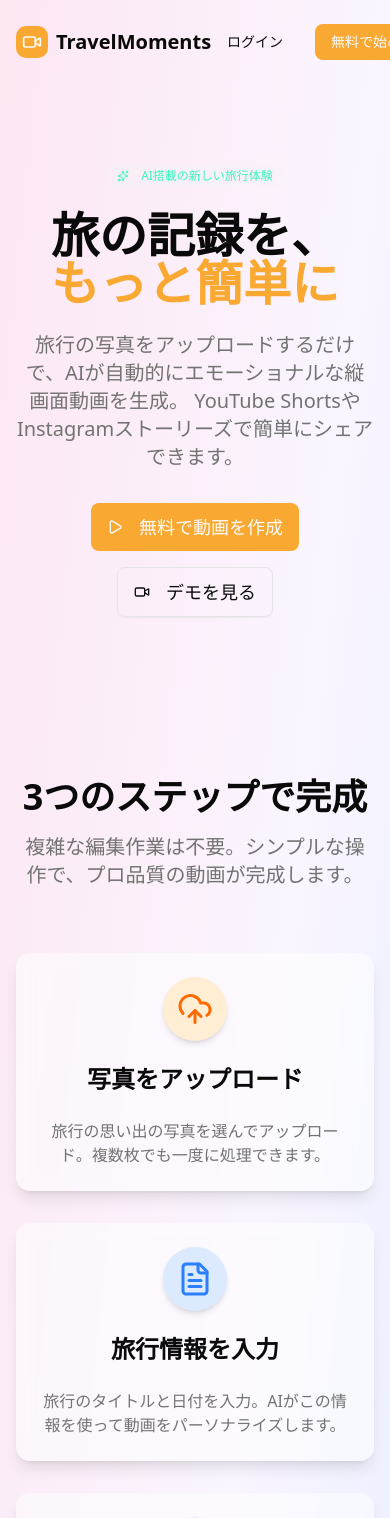
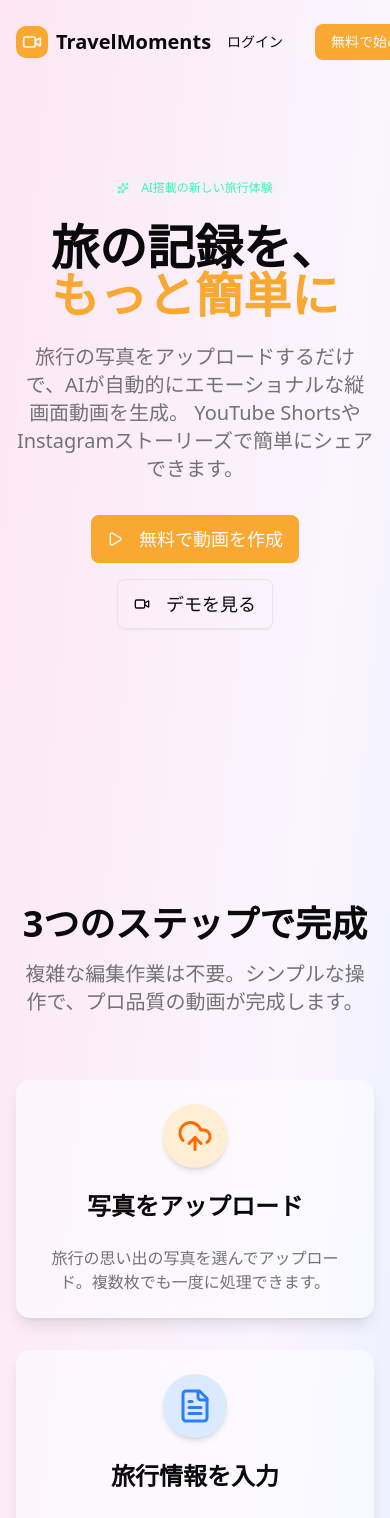
Before and after one commit to o-ga09/zenn-hackthon-2025, a Next.js app in the folder frontend/: page / in a window 390 px wide. Shown: the top 1518 px of the page. Built offline with nearby package versions, Linux system fonts and the light colour scheme; no server answers.

Commit message:
feat: 各コンポーネントにアニメーションを追加し、レイアウトを改善しました ✨

```diff
--- a/frontend/app/page.tsx
+++ b/frontend/app/page.tsx
@@ -1,19 +1,41 @@
+'use client'
 import LPFooter from '@/components/footer/LP-Footer'
 import LPHeader from '@/components/header/LP-Header'
 import Benefit from '@/components/lp/Benefit'
 import CTA from '@/components/lp/CTA'
 import Feature from '@/components/lp/Feature'
 import Hero from '@/components/lp/Hero'
+import { motion } from 'framer-motion'
 
 export default function HomePage() {
   return (
-    <div className="min-h-screen bg-gradient-to-br from-pink-100 via-purple-50 to-blue-100">
-      <LPHeader />
+    <motion.div
+      className="min-h-screen bg-gradient-to-br from-pink-100 via-purple-50 to-blue-100"
+      initial={{ opacity: 0 }}
+      animate={{ opacity: 1 }}
+      transition={{ duration: 0.5 }}
+    >
+      <motion.div
+        initial={{ opacity: 0, y: -20 }}
+        animate={{ opacity: 1, y: 0 }}
+        transition={{ duration: 0.7 }}
+      >
+        <LPHeader />
+      </motion.div>
+
       <Hero />
       <Feature />
       <Benefit />
       <CTA />
-      <LPFooter />
-    </div>
+
+      <motion.div
+        initial={{ opacity: 0, y: 20 }}
+        whileInView={{ opacity: 1, y: 0 }}
+        viewport={{ once: true }}
+        transition={{ duration: 0.7 }}
+      >
+        <LPFooter />
+      </motion.div>
+    </motion.div>
   )
 }
--- a/frontend/components/lp/Benefit.tsx
+++ b/frontend/components/lp/Benefit.tsx
@@ -58,7 +58,7 @@ export default function Benefit() {
   }, [isPaused])
 
   return (
-    <section className="container mx-auto px-4 py-20">
+    <section className="container mx-auto px-4 min-h-screen flex items-center py-10">
       <div className="grid lg:grid-cols-2 gap-8 md:gap-12 items-center max-w-5xl mx-auto">
         <div>
           <h3 className="text-3xl font-bold text-foreground mb-6">なぜTravelMomentsを選ぶのか？</h3>
--- a/frontend/components/lp/CTA.tsx
+++ b/frontend/components/lp/CTA.tsx
@@ -1,28 +1,85 @@
+'use client'
 import { Sparkles } from 'lucide-react'
 import React from 'react'
 import { Button } from '../ui/button'
 import Link from 'next/link'
+import { motion } from 'framer-motion'
 
 export default function CTA() {
   return (
-    <section className="container mx-auto px-4 py-20">
-      <div className="bg-gradient-to-br from-primary/90 via-primary/70 to-primary/40 rounded-3xl p-12 text-center text-white relative overflow-hidden">
-        <div className="absolute inset-0 bg-white/10 rounded-3xl backdrop-blur-[2px]"></div>
+    <motion.section
+      className="container mx-auto px-4 min-h-screen flex items-center justify-center py-10 w-full"
+      initial={{ opacity: 0 }}
+      whileInView={{ opacity: 1 }}
+      viewport={{ once: true, margin: '-100px' }}
+      transition={{ duration: 0.8 }}
+    >
+      <motion.div
+        className="bg-gradient-to-br from-primary/90 via-primary/70 to-primary/40 rounded-3xl p-12 text-center text-white relative overflow-hidden w-full"
+        initial={{ scale: 0.95, y: 30 }}
+        whileInView={{ scale: 1, y: 0 }}
+        viewport={{ once: true, margin: '-100px' }}
+        transition={{
+          type: 'spring',
+          stiffness: 100,
+          damping: 15,
+          delay: 0.2,
+        }}
+      >
+        <motion.div
+          className="absolute inset-0 bg-white/10 rounded-3xl backdrop-blur-[2px]"
+          initial={{ opacity: 0 }}
+          animate={{ opacity: 1 }}
+          transition={{ duration: 1, delay: 0.5 }}
+        ></motion.div>
         <div className="relative z-10">
-          <h3 className="text-4xl font-bold mb-4 text-white drop-shadow-lg">今すぐ始めよう</h3>
-          <p className="text-xl mb-8 text-white/95 max-w-2xl mx-auto drop-shadow-md">
+          <motion.h3
+            className="text-4xl font-bold mb-4 text-white drop-shadow-lg"
+            initial={{ opacity: 0, y: -20 }}
+            whileInView={{ opacity: 1, y: 0 }}
+            viewport={{ once: true }}
+            transition={{ duration: 0.7, delay: 0.3 }}
+          >
+            今すぐ始めよう
+          </motion.h3>
+          <motion.p
+            className="text-xl mb-8 text-white/95 max-w-2xl mx-auto drop-shadow-md"
+            initial={{ opacity: 0 }}
+            whileInView={{ opacity: 1 }}
+            viewport={{ once: true }}
+            transition={{ duration: 0.7, delay: 0.5 }}
+          >
             あなたの旅行の思い出を、AIの力で特別な動画に変えませんか？ 無料で始められます。
-          </p>
+          </motion.p>
+          <motion.div
+            initial={{ opacity: 0, y: 20 }}
+            whileInView={{ opacity: 1, y: 0 }}
+            viewport={{ once: true }}
+            transition={{ duration: 0.7, delay: 0.7 }}
+            whileHover={{ scale: 1.05 }}
+            whileTap={{ scale: 0.95 }}
+          >
             <Button
               size="lg"
               variant="secondary"
-            className="text-lg px-8 py-6 bg-white text-primary hover:bg-white/90 shadow-lg transition-all hover:scale-105"
+              className="text-lg px-8 py-6 bg-white text-primary hover:bg-white/90 shadow-lg"
+            >
+              <motion.div
+                initial={{ rotate: -10 }}
+                animate={{ rotate: [0, 15, 0] }}
+                transition={{
+                  repeat: Infinity,
+                  repeatDelay: 2,
+                  duration: 1,
+                }}
               >
                 <Sparkles className="w-5 h-5 mr-2" />
+              </motion.div>
               <Link href="/videos">無料で動画を作成する</Link>
             </Button>
+          </motion.div>
         </div>
-      </div>
-    </section>
+      </motion.div>
+    </motion.section>
   )
 }
--- a/frontend/components/lp/Feature.tsx
+++ b/frontend/components/lp/Feature.tsx
@@ -1,25 +1,81 @@
+'use client'
 import { UploadCloud, FileText, WandSparkles } from 'lucide-react'
 import React from 'react'
 import { Card, CardHeader, CardTitle, CardContent, CardDescription } from '../ui/card'
+import { motion } from 'framer-motion'
 
 export default function Feature() {
+  // アニメーション変数
+  const containerVariants = {
+    hidden: { opacity: 0 },
+    visible: {
+      opacity: 1,
+      transition: {
+        staggerChildren: 0.3,
+      },
+    },
+  }
+
+  const cardVariants = {
+    hidden: { opacity: 0, y: 50 },
+    visible: {
+      opacity: 1,
+      y: 0,
+      transition: {
+        type: 'spring' as const,
+        stiffness: 100,
+        damping: 12,
+      },
+    },
+  }
+
+  const iconVariants = {
+    hidden: { scale: 0, rotate: -180 },
+    visible: {
+      scale: 1,
+      rotate: 0,
+      transition: {
+        type: 'spring' as const,
+        stiffness: 260,
+        damping: 20,
+        delay: 0.2,
+      },
+    },
+  }
+
   return (
-    <section className="container mx-auto px-4 py-20">
-      <div className="text-center mb-16">
+    <section className="container mx-auto px-4 min-h-screen flex flex-col justify-center py-10">
+      <motion.div
+        className="text-center mb-16"
+        initial={{ opacity: 0, y: 20 }}
+        whileInView={{ opacity: 1, y: 0 }}
+        viewport={{ once: true, margin: '-100px' }}
+        transition={{ duration: 0.7 }}
+      >
         <h2 className="text-4xl font-bold text-foreground mb-4">3つのステップで完成</h2>
         <p className="text-xl text-muted-foreground max-w-2xl mx-auto">
           複雑な編集作業は不要。シンプルな操作で、プロ品質の動画が完成します。
         </p>
-      </div>
+      </motion.div>
 
-      <div className="grid md:grid-cols-3 gap-8 max-w-5xl mx-auto">
+      <motion.div
+        className="grid md:grid-cols-3 gap-8 max-w-5xl mx-auto"
+        variants={containerVariants}
+        initial="hidden"
+        whileInView="visible"
+        viewport={{ once: true, margin: '-50px' }}
+      >
+        <motion.div variants={cardVariants} whileHover={{ y: -10, transition: { duration: 0.3 } }}>
           <Card className="text-center border-0 shadow-lg bg-card/50 backdrop-blur-sm">
             <CardHeader>
-            <div className="w-16 h-16 bg-orange-100 rounded-full flex items-center justify-center mx-auto mb-4 shadow-md">
+              <motion.div
+                className="w-16 h-16 bg-orange-100 rounded-full flex items-center justify-center mx-auto mb-4 shadow-md"
+                variants={iconVariants}
+              >
                 <div className="text-orange-500">
                   <UploadCloud size={36} strokeWidth={2} />
                 </div>
-            </div>
+              </motion.div>
               <CardTitle className="text-2xl">写真をアップロード</CardTitle>
             </CardHeader>
             <CardContent>
@@ -28,14 +84,19 @@ export default function Feature() {
               </CardDescription>
             </CardContent>
           </Card>
+        </motion.div>
 
+        <motion.div variants={cardVariants} whileHover={{ y: -10, transition: { duration: 0.3 } }}>
           <Card className="text-center border-0 shadow-lg bg-card/50 backdrop-blur-sm">
             <CardHeader>
-            <div className="w-16 h-16 bg-blue-100 rounded-full flex items-center justify-center mx-auto mb-4 shadow-md">
+              <motion.div
+                className="w-16 h-16 bg-blue-100 rounded-full flex items-center justify-center mx-auto mb-4 shadow-md"
+                variants={iconVariants}
+              >
                 <div className="text-blue-500">
                   <FileText size={36} strokeWidth={2} />
                 </div>
-            </div>
+              </motion.div>
               <CardTitle className="text-2xl">旅行情報を入力</CardTitle>
             </CardHeader>
             <CardContent>
@@ -44,14 +105,19 @@ export default function Feature() {
               </CardDescription>
             </CardContent>
           </Card>
+        </motion.div>
 
+        <motion.div variants={cardVariants} whileHover={{ y: -10, transition: { duration: 0.3 } }}>
           <Card className="text-center border-0 shadow-lg bg-card/50 backdrop-blur-sm">
             <CardHeader>
-            <div className="w-16 h-16 bg-purple-100 rounded-full flex items-center justify-center mx-auto mb-4 shadow-md">
+              <motion.div
+                className="w-16 h-16 bg-purple-100 rounded-full flex items-center justify-center mx-auto mb-4 shadow-md"
+                variants={iconVariants}
+              >
                 <div className="text-purple-500">
                   <WandSparkles size={36} strokeWidth={2} />
                 </div>
-            </div>
+              </motion.div>
               <CardTitle className="text-2xl">AI動画生成</CardTitle>
             </CardHeader>
             <CardContent>
@@ -60,7 +126,8 @@ export default function Feature() {
               </CardDescription>
             </CardContent>
           </Card>
-      </div>
+        </motion.div>
+      </motion.div>
     </section>
   )
 }
--- a/frontend/components/lp/Hero.tsx
+++ b/frontend/components/lp/Hero.tsx
@@ -1,39 +1,73 @@
+'use client'
 import React from 'react'
 import { Button } from '../ui/button'
 import { Badge } from '../ui/badge'
 import { Play, Sparkles, Video } from 'lucide-react'
 import Link from 'next/link'
+import { motion } from 'framer-motion'
 
 export default function Hero() {
   return (
-    <section className="container mx-auto px-4 py-20 text-center">
+    <section className="container mx-auto px-4 min-h-screen flex items-center justify-center text-center pt-0 pb-20 -mt-16">
       <div className="max-w-4xl mx-auto">
+        <motion.div
+          initial={{ opacity: 0, y: -20 }}
+          animate={{ opacity: 1, y: 0 }}
+          transition={{ duration: 0.6 }}
+        >
           <Badge className="mb-6 bg-secondary/20 text-secondary-foreground border-secondary/30">
             <Sparkles className="w-4 h-4 mr-2" />
             AI搭載の新しい旅行体験
           </Badge>
+        </motion.div>
 
-        <h1 className="text-5xl md:text-7xl font-bold text-foreground mb-6 text-balance">
+        <motion.h1
+          className="text-5xl md:text-7xl font-bold text-foreground mb-6 text-balance"
+          initial={{ opacity: 0, y: 20 }}
+          animate={{ opacity: 1, y: 0 }}
+          transition={{ duration: 0.8, delay: 0.2 }}
+        >
           旅の記録を、
           <br />
-          <span className="text-primary">もっと簡単に</span>
-        </h1>
+          <motion.span
+            className="text-primary"
+            initial={{ opacity: 0, scale: 0.8 }}
+            animate={{ opacity: 1, scale: 1 }}
+            transition={{ duration: 0.8, delay: 0.6, type: 'spring', stiffness: 200 }}
+          >
+            もっと簡単に
+          </motion.span>
+        </motion.h1>
 
-        <p className="text-xl text-muted-foreground mb-8 max-w-2xl mx-auto text-pretty">
+        <motion.p
+          className="text-xl text-muted-foreground mb-8 max-w-2xl mx-auto text-pretty"
+          initial={{ opacity: 0 }}
+          animate={{ opacity: 1 }}
+          transition={{ duration: 1, delay: 0.8 }}
+        >
           旅行の写真をアップロードするだけで、AIが自動的にエモーショナルな縦画面動画を生成。 YouTube
           ShortsやInstagramストーリーズで簡単にシェアできます。
-        </p>
+        </motion.p>
 
-        <div className="flex flex-col sm:flex-row gap-4 justify-center items-center">
+        <motion.div
+          className="flex flex-col sm:flex-row gap-4 justify-center items-center"
+          initial={{ opacity: 0, y: 20 }}
+          animate={{ opacity: 1, y: 0 }}
+          transition={{ duration: 0.8, delay: 1 }}
+        >
+          <motion.div whileHover={{ scale: 1.05 }} whileTap={{ scale: 0.95 }}>
             <Button size="lg" className="bg-primary hover:bg-primary/90 text-lg px-8 py-6">
               <Play className="w-5 h-5 mr-2" />
               <Link href="/videos">無料で動画を作成</Link>
             </Button>
+          </motion.div>
+          <motion.div whileHover={{ scale: 1.05 }} whileTap={{ scale: 0.95 }}>
             <Button size="lg" variant="outline" className="text-lg px-8 py-6 bg-transparent">
               <Video className="w-5 h-5 mr-2" />
               <Link href="/any-one">デモを見る</Link>
             </Button>
-        </div>
+          </motion.div>
+        </motion.div>
       </div>
     </section>
   )
```
Lines whose indentation alone changed are shown as unchanged.
